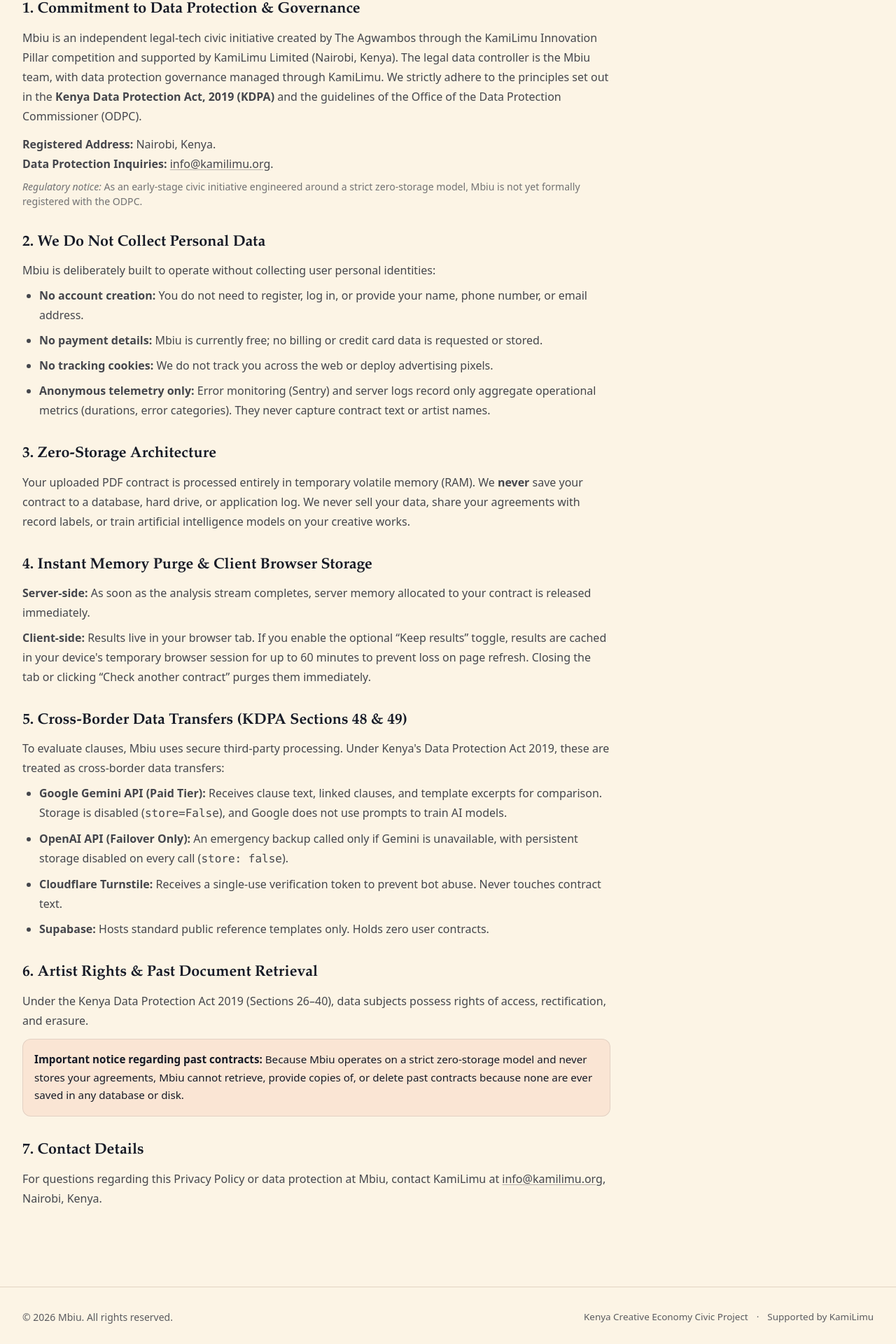
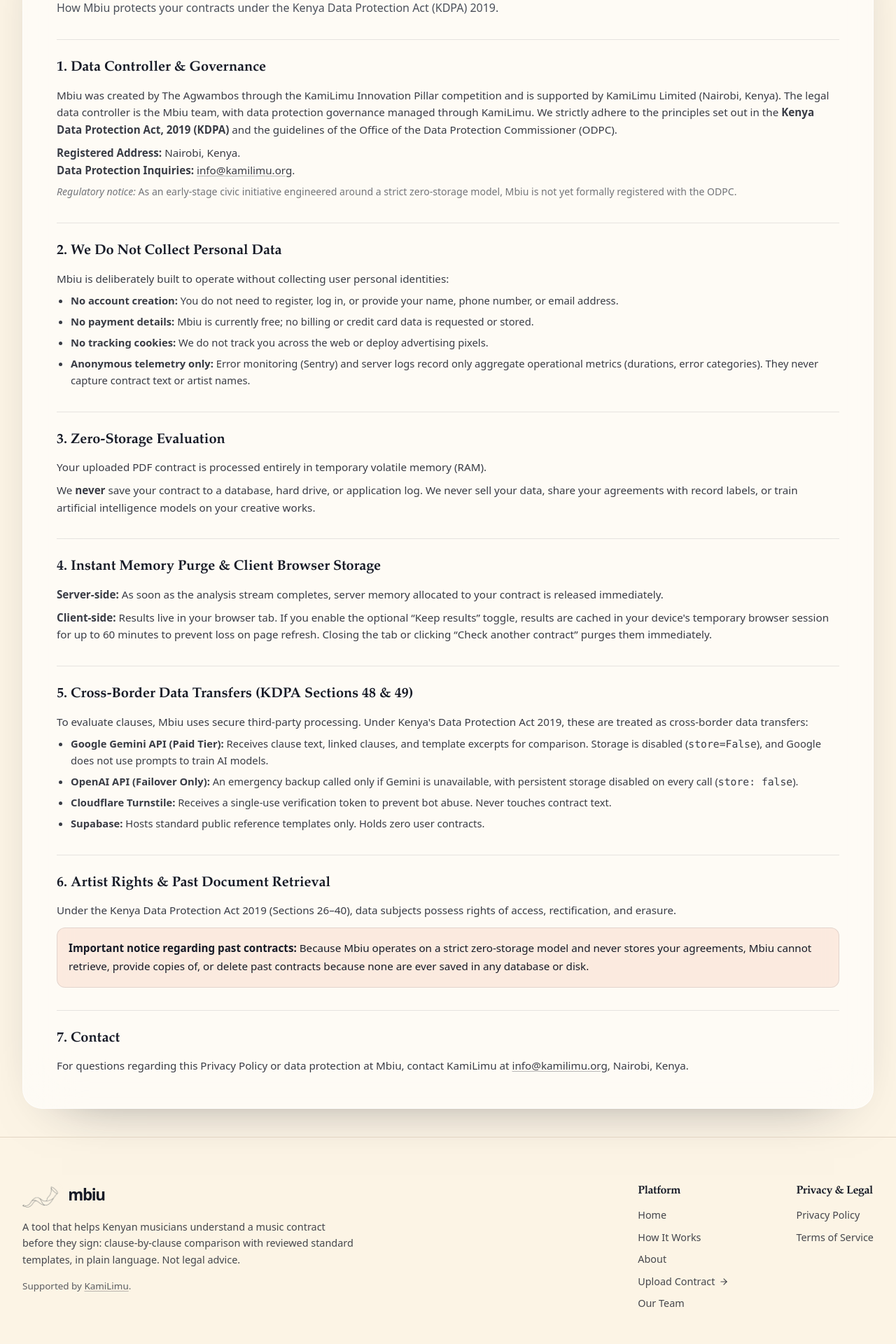
Before and after one commit to mutuiris/mbiu, a Next.js app in the folder frontend/: page /privacy in a window 1280 px wide. Shown: the part 317-2237 px from the top of the page at 70% size. Built offline with nearby package versions, Linux system fonts and the light colour scheme.

Commit message:
style(privacy): remove section heading icons from privacy page

```diff
--- a/frontend/src/app/privacy/page.tsx
+++ b/frontend/src/app/privacy/page.tsx
@@ -1,6 +1,9 @@
 import React from "react";
 import type { Metadata } from "next";
+import Link from "next/link";
 import { Navbar } from "@/components/Navbar";
+import { Footer } from "@/components/Footer";
+import { ArrowLeft } from "lucide-react";
 
 export const metadata: Metadata = {
   title: "Privacy Policy — Mbiu",
@@ -10,38 +13,47 @@ export const metadata: Metadata = {
 
 export default function PrivacyPage() {
   return (
-    <div className="relative flex min-h-screen flex-col overflow-x-clip bg-mbiu-cream font-sans text-mbiu-ink transition-colors dark:bg-mbiu-bg-dark dark:text-[#F4EFE6]">
+    <div className="relative min-h-screen overflow-x-clip bg-mbiu-cream font-sans text-mbiu-ink transition-colors dark:bg-mbiu-bg-dark dark:text-[#F4EFE6]">
       <Navbar basePath="/" />
 
-      <main className="flex-1 px-4 py-8 sm:px-8 sm:py-12">
-        <div className="mx-auto w-full max-w-[1280px]">
-          {/* Page Header */}
-          <div className="mb-10 text-left">
-            <h1 className="font-serif text-[2.2rem] font-bold tracking-tight text-mbiu-ink dark:text-[#F6F2E9] sm:text-[2.8rem]">
+      <main className="mx-auto w-full max-w-[1280px] px-4 py-6 sm:px-8 sm:py-10">
+        {/* Back Arrow at Top */}
+        <div className="mb-6">
+          <Link
+            href="/"
+            className="group inline-flex items-center gap-2 text-[0.92rem] font-medium text-mbiu-ink/75 transition-colors hover:text-mbiu-indigo dark:text-[#B9C1C5] dark:hover:text-white"
+            aria-label="Back to home"
+          >
+            <ArrowLeft className="h-4 w-4 transition-transform group-hover:-translate-x-1" />
+            <span>Back to Home</span>
+          </Link>
+        </div>
+
+        {/* Full-width Card Body spanning from left edge to right edge */}
+        <div className="w-full rounded-[28px] border border-white/70 bg-white/60 p-6 shadow-[0_30px_80px_-56px_rgba(22,26,38,0.6)] backdrop-blur-2xl dark:border-white/10 dark:bg-white/[0.06] sm:p-10 md:p-12">
+          <h1 className="font-serif text-[2.2rem] font-semibold tracking-[-0.03em] text-mbiu-ink dark:text-[#F6F2E9] sm:text-[2.8rem]">
             Privacy Policy
           </h1>
-            <p className="mt-2 max-w-[760px] text-[1.02rem] leading-relaxed text-mbiu-ink/75 dark:text-[#B9C1C5]">
-              How Mbiu protects your contracts and creative works under the Kenya Data Protection Act
-              (KDPA) 2019.
+
+          <p className="mt-3 text-[1rem] leading-relaxed text-mbiu-ink-muted dark:text-[#c2c9cd]">
+            How Mbiu protects your contracts under the Kenya Data Protection Act (KDPA) 2019.
           </p>
-          </div>
 
-          {/* Content Column - Max Width 840px, Left-aligned */}
-          <div className="mb-16 max-w-[840px] text-left">
-            <div className="flex flex-col gap-8">
-              <div>
-                <h2 className="mb-2.5 font-serif text-[1.35rem] font-bold text-mbiu-ink dark:text-[#F6F2E9]">
-                  1. Commitment to Data Protection &amp; Governance
+          <div className="mt-8 space-y-8 text-[0.95rem] leading-relaxed text-mbiu-ink/85 dark:text-[#d2d9de]">
+            {/* Section 1 */}
+            <section className="border-t border-mbiu-ink/10 pt-6 dark:border-white/10">
+              <h2 className="font-serif text-[1.25rem] font-semibold text-mbiu-ink dark:text-[#F6F2E9]">
+                1. Data Controller &amp; Governance
               </h2>
-                <p className="text-[1rem] leading-[1.75] text-mbiu-ink/80 dark:text-[#d2d9de]">
-                  Mbiu is an independent legal-tech civic initiative created by The Agwambos through the
-                  KamiLimu Innovation Pillar competition and supported by KamiLimu Limited (Nairobi,
-                  Kenya). The legal data controller is the Mbiu team, with data protection governance
-                  managed through KamiLimu. We strictly adhere to the principles set out in the{" "}
+              <p className="mt-2.5">
+                Mbiu was created by The Agwambos through the KamiLimu Innovation Pillar competition and
+                is supported by KamiLimu Limited (Nairobi, Kenya). The legal data controller is the
+                Mbiu team, with data protection governance managed through KamiLimu. We strictly adhere
+                to the principles set out in the{" "}
                 <strong>Kenya Data Protection Act, 2019 (KDPA)</strong> and the guidelines of the
                 Office of the Data Protection Commissioner (ODPC).
               </p>
-                <p className="mt-3 text-[1rem] leading-[1.75] text-mbiu-ink/80 dark:text-[#d2d9de]">
+              <p className="mt-2">
                 <strong>Registered Address:</strong> Nairobi, Kenya.
                 <br />
                 <strong>Data Protection Inquiries:</strong>{" "}
@@ -54,81 +66,86 @@ export default function PrivacyPage() {
                 .
               </p>
               <p className="mt-2 text-[0.88rem] text-mbiu-ink/60 dark:text-[#9aa5aa]">
-                  <em>Regulatory notice:</em> As an early-stage civic initiative engineered around a
-                  strict zero-storage model, Mbiu is not yet formally registered with the ODPC.
+                <em>Regulatory notice:</em> As an early-stage civic initiative engineered around a strict
+                zero-storage model, Mbiu is not yet formally registered with the ODPC.
               </p>
-              </div>
+            </section>
 
-              <div>
-                <h2 className="mb-2.5 font-serif text-[1.35rem] font-bold text-mbiu-ink dark:text-[#F6F2E9]">
+            {/* Section 2 */}
+            <section className="border-t border-mbiu-ink/10 pt-6 dark:border-white/10">
+              <h2 className="font-serif text-[1.25rem] font-semibold text-mbiu-ink dark:text-[#F6F2E9]">
                 2. We Do Not Collect Personal Data
               </h2>
-                <p className="text-[1rem] leading-[1.75] text-mbiu-ink/80 dark:text-[#d2d9de]">
+              <p className="mt-2.5">
                 Mbiu is deliberately built to operate without collecting user personal identities:
               </p>
-                <ul className="mt-2 flex flex-col gap-2 pl-6 list-disc text-[1rem] leading-[1.75] text-mbiu-ink/80 dark:text-[#d2d9de]">
+              <ul className="mt-2 list-disc space-y-1.5 pl-5 text-[0.92rem]">
                 <li>
-                    <strong>No account creation:</strong> You do not need to register, log in, or
-                    provide your name, phone number, or email address.
+                  <strong>No account creation:</strong> You do not need to register, log in, or provide
+                  your name, phone number, or email address.
                 </li>
                 <li>
-                    <strong>No payment details:</strong> Mbiu is currently free; no billing or credit
-                    card data is requested or stored.
+                  <strong>No payment details:</strong> Mbiu is currently free; no billing or credit card
+                  data is requested or stored.
                 </li>
                 <li>
                   <strong>No tracking cookies:</strong> We do not track you across the web or deploy
                   advertising pixels.
                 </li>
                 <li>
-                    <strong>Anonymous telemetry only:</strong> Error monitoring (Sentry) and server
-                    logs record only aggregate operational metrics (durations, error categories). They
-                    never capture contract text or artist names.
+                  <strong>Anonymous telemetry only:</strong> Error monitoring (Sentry) and server logs
+                  record only aggregate operational metrics (durations, error categories). They never
+                  capture contract text or artist names.
                 </li>
               </ul>
-              </div>
+            </section>
 
-              <div>
-                <h2 className="mb-2.5 font-serif text-[1.35rem] font-bold text-mbiu-ink dark:text-[#F6F2E9]">
-                  3. Zero-Storage Architecture
+            {/* Section 3 */}
+            <section className="border-t border-mbiu-ink/10 pt-6 dark:border-white/10">
+              <h2 className="font-serif text-[1.25rem] font-semibold text-mbiu-ink dark:text-[#F6F2E9]">
+                3. Zero-Storage Evaluation
               </h2>
-                <p className="text-[1rem] leading-[1.75] text-mbiu-ink/80 dark:text-[#d2d9de]">
+              <p className="mt-2.5">
                 Your uploaded PDF contract is processed entirely in temporary volatile memory (RAM).
-                  We <strong>never</strong> save your contract to a database, hard drive, or
-                  application log. We never sell your data, share your agreements with record labels, or
-                  train artificial intelligence models on your creative works.
               </p>
-              </div>
+              <p className="mt-2">
+                We <strong>never</strong> save your contract to a database, hard drive, or application
+                log. We never sell your data, share your agreements with record labels, or train
+                artificial intelligence models on your creative works.
+              </p>
+            </section>
 
-              <div>
-                <h2 className="mb-2.5 font-serif text-[1.35rem] font-bold text-mbiu-ink dark:text-[#F6F2E9]">
+            {/* Section 4 */}
+            <section className="border-t border-mbiu-ink/10 pt-6 dark:border-white/10">
+              <h2 className="font-serif text-[1.25rem] font-semibold text-mbiu-ink dark:text-[#F6F2E9]">
                 4. Instant Memory Purge &amp; Client Browser Storage
               </h2>
-                <p className="text-[1rem] leading-[1.75] text-mbiu-ink/80 dark:text-[#d2d9de]">
-                  <strong>Server-side:</strong> As soon as the analysis stream completes, server
-                  memory allocated to your contract is released immediately.
+              <p className="mt-2.5">
+                <strong>Server-side:</strong> As soon as the analysis stream completes, server memory
+                allocated to your contract is released immediately.
               </p>
-                <p className="mt-2 text-[1rem] leading-[1.75] text-mbiu-ink/80 dark:text-[#d2d9de]">
+              <p className="mt-2">
                 <strong>Client-side:</strong> Results live in your browser tab. If you enable the
                 optional &ldquo;Keep results&rdquo; toggle, results are cached in your device&apos;s
-                  temporary browser session for up to 60 minutes to prevent loss on page refresh.
-                  Closing the tab or clicking &ldquo;Check another contract&rdquo; purges them
-                  immediately.
+                temporary browser session for up to 60 minutes to prevent loss on page refresh. Closing
+                the tab or clicking &ldquo;Check another contract&rdquo; purges them immediately.
               </p>
-              </div>
+            </section>
 
-              <div>
-                <h2 className="mb-2.5 font-serif text-[1.35rem] font-bold text-mbiu-ink dark:text-[#F6F2E9]">
+            {/* Section 5 */}
+            <section className="border-t border-mbiu-ink/10 pt-6 dark:border-white/10">
+              <h2 className="font-serif text-[1.25rem] font-semibold text-mbiu-ink dark:text-[#F6F2E9]">
                 5. Cross-Border Data Transfers (KDPA Sections 48 &amp; 49)
               </h2>
-                <p className="text-[1rem] leading-[1.75] text-mbiu-ink/80 dark:text-[#d2d9de]">
-                  To evaluate clauses, Mbiu uses secure third-party processing. Under Kenya&apos;s
-                  Data Protection Act 2019, these are treated as cross-border data transfers:
+              <p className="mt-2.5">
+                To evaluate clauses, Mbiu uses secure third-party processing. Under Kenya&apos;s Data
+                Protection Act 2019, these are treated as cross-border data transfers:
               </p>
-                <ul className="mt-2 flex flex-col gap-2 pl-6 list-disc text-[1rem] leading-[1.75] text-mbiu-ink/80 dark:text-[#d2d9de]">
+              <ul className="mt-2 list-disc space-y-1.5 pl-5 text-[0.92rem]">
                 <li>
-                    <strong>Google Gemini API (Paid Tier):</strong> Receives clause text, linked
-                    clauses, and template excerpts for comparison. Storage is disabled (
-                    <code>store=False</code>), and Google does not use prompts to train AI models.
+                  <strong>Google Gemini API (Paid Tier):</strong> Receives clause text, linked clauses,
+                  and template excerpts for comparison. Storage is disabled (<code>store=False</code>),
+                  and Google does not use prompts to train AI models.
                 </li>
                 <li>
                   <strong>OpenAI API (Failover Only):</strong> An emergency backup called only if
@@ -140,19 +157,20 @@ export default function PrivacyPage() {
                   prevent bot abuse. Never touches contract text.
                 </li>
                 <li>
-                    <strong>Supabase:</strong> Hosts standard public reference templates only. Holds
-                    zero user contracts.
+                  <strong>Supabase:</strong> Hosts standard public reference templates only. Holds zero
+                  user contracts.
                 </li>
               </ul>
-              </div>
+            </section>
 
-              <div>
-                <h2 className="mb-2.5 font-serif text-[1.35rem] font-bold text-mbiu-ink dark:text-[#F6F2E9]">
+            {/* Section 6 */}
+            <section className="border-t border-mbiu-ink/10 pt-6 dark:border-white/10">
+              <h2 className="font-serif text-[1.25rem] font-semibold text-mbiu-ink dark:text-[#F6F2E9]">
                 6. Artist Rights &amp; Past Document Retrieval
               </h2>
-                <p className="text-[1rem] leading-[1.75] text-mbiu-ink/80 dark:text-[#d2d9de]">
-                  Under the Kenya Data Protection Act 2019 (Sections 26–40), data subjects possess
-                  rights of access, rectification, and erasure.
+              <p className="mt-2.5">
+                Under the Kenya Data Protection Act 2019 (Sections 26–40), data subjects possess rights
+                of access, rectification, and erasure.
               </p>
               <p className="mt-3 rounded-xl border border-mbiu-ink/10 bg-mbiu-peach/30 p-4 text-[0.95rem] leading-[1.7] text-mbiu-ink dark:border-white/10 dark:bg-white/[0.04] dark:text-[#F6F2E9]">
                 <strong>Important notice regarding past contracts:</strong> Because Mbiu operates on a
@@ -160,13 +178,14 @@ export default function PrivacyPage() {
                 provide copies of, or delete past contracts because none are ever saved in any database
                 or disk.
               </p>
-              </div>
+            </section>
 
-              <div>
-                <h2 className="mb-2.5 font-serif text-[1.35rem] font-bold text-mbiu-ink dark:text-[#F6F2E9]">
-                  7. Contact Details
+            {/* Section 7 */}
+            <section className="border-t border-mbiu-ink/10 pt-6 dark:border-white/10">
+              <h2 className="font-serif text-[1.25rem] font-semibold text-mbiu-ink dark:text-[#F6F2E9]">
+                7. Contact
               </h2>
-                <p className="text-[1rem] leading-[1.75] text-mbiu-ink/80 dark:text-[#d2d9de]">
+              <p className="mt-2.5">
                 For questions regarding this Privacy Policy or data protection at Mbiu, contact
                 KamiLimu at{" "}
                 <a
@@ -177,22 +196,12 @@ export default function PrivacyPage() {
                 </a>
                 , Nairobi, Kenya.
               </p>
-              </div>
-            </div>
+            </section>
           </div>
         </div>
       </main>
 
-      <footer className="border-t border-[#e2d5c3] bg-transparent py-8 text-[0.875rem] text-mbiu-ink/70 transition-colors dark:border-white/10 dark:text-[#88949b]">
-        <div className="mx-auto flex max-w-[1280px] flex-col items-center justify-between gap-3 px-4 sm:flex-row sm:px-8">
-          <div>© 2026 Mbiu. All rights reserved.</div>
-          <div className="flex items-center gap-3 text-[0.84rem]">
-            <span>Kenya Creative Economy Civic Project</span>
-            <span>·</span>
-            <span>Supported by KamiLimu</span>
-          </div>
-        </div>
-      </footer>
+      <Footer basePath="/" />
     </div>
   );
 }
--- /dev/null
+++ b/frontend/src/components/Footer.tsx
@@ -0,0 +1,143 @@
+import React from "react";
+import Image from "next/image";
+import Link from "next/link";
+import { ArrowRight } from "lucide-react";
+
+export interface FooterProps {
+  basePath?: string;
+  className?: string;
+}
+
+export function Footer({ className = "" }: FooterProps) {
+  return (
+    <footer
+      className={`app-footer relative z-10 w-full border-t border-[#e2d5c3] bg-transparent text-mbiu-ink transition-colors dark:border-white/10 dark:text-[#E7E0D4] ${className}`}
+    >
+      <div className="mx-auto max-w-[1280px] px-4 py-12 sm:px-8 sm:py-16">
+        <div className="grid grid-cols-1 gap-10 lg:grid-cols-12 lg:gap-12">
+          {/* Brand & Overview Column */}
+          <div className="flex flex-col gap-4 lg:col-span-5">
+            <Link
+              href="/"
+              className="flex items-center gap-1 sm:gap-1.5 transition hover:opacity-90"
+              aria-label="Mbiu home"
+            >
+              <Image
+                src="/brand/mbiu-horn.png"
+                alt=""
+                width={972}
+                height={590}
+                className="h-8 w-auto dark:invert object-contain sm:h-9"
+              />
+              <span className="text-[1.25rem] font-extrabold tracking-[-0.06em] leading-none text-mbiu-ink sm:text-[1.4rem] dark:text-[#F6F2E9]">
+                mbiu
+              </span>
+            </Link>
+
+            <p className="text-[0.9rem] leading-relaxed text-mbiu-ink/80 dark:text-[#B9C1C5]">
+              A tool that helps Kenyan musicians understand a music contract before they sign:
+              clause-by-clause comparison with reviewed standard templates, in plain language. Not
+              legal advice.
+            </p>
+
+            <p className="text-[0.84rem] leading-relaxed text-mbiu-ink/70 dark:text-[#9aa5aa]">
+              Supported by{" "}
+              <a
+                href="https://www.kamilimu.org/"
+                target="_blank"
+                rel="noopener noreferrer"
+                className="font-medium underline decoration-mbiu-ink/30 underline-offset-2 hover:text-mbiu-indigo hover:decoration-mbiu-indigo dark:text-[#F6F2E9] dark:decoration-white/30 dark:hover:text-white"
+              >
+                KamiLimu
+              </a>
+              .
+            </p>
+          </div>
+
+          {/* Navigation Link Columns */}
+          <div className="flex justify-between gap-10 sm:justify-end sm:gap-16 lg:col-span-7 lg:ml-auto lg:gap-24">
+            {/* Platform Column */}
+            <div className="flex flex-col gap-3">
+              <h4 className="font-serif text-[1rem] font-bold tracking-tight text-mbiu-ink dark:text-[#F6F2E9]">
+                Platform
+              </h4>
+              <ul className="flex flex-col gap-2.5 text-[0.9rem] text-mbiu-ink/80 dark:text-[#B9C1C5]">
+                <li>
+                  <Link
+                    href="/"
+                    className="transition-colors hover:text-mbiu-indigo dark:hover:text-white"
+                  >
+                    Home
+                  </Link>
+                </li>
+                <li>
+                  <Link
+                    href="/#how-it-works"
+                    className="transition-colors hover:text-mbiu-indigo dark:hover:text-white"
+                  >
+                    How It Works
+                  </Link>
+                </li>
+                <li>
+                  <Link
+                    href="/#about"
+                    className="transition-colors hover:text-mbiu-indigo dark:hover:text-white"
+                  >
+                    About
+                  </Link>
+                </li>
+                <li>
+                  <Link
+                    href="/#upload"
+                    className="group inline-flex items-center gap-1.5 transition-colors hover:text-mbiu-indigo dark:hover:text-white"
+                  >
+                    <span>Upload Contract</span>
+                    <ArrowRight className="h-3.5 w-3.5 transition-transform group-hover:translate-x-0.5" />
+                  </Link>
+                </li>
+                <li>
+                  <Link
+                    href="/team"
+                    className="transition-colors hover:text-mbiu-indigo dark:hover:text-white"
+                  >
+                    Our Team
+                  </Link>
+                </li>
+              </ul>
+            </div>
+
+            {/* Privacy & Legal Column */}
+            <div className="flex flex-col gap-3">
+              <h4 className="font-serif text-[1rem] font-bold tracking-tight text-mbiu-ink dark:text-[#F6F2E9]">
+                Privacy &amp; Legal
+              </h4>
+              <ul className="flex flex-col gap-2.5 text-[0.9rem] text-mbiu-ink/80 dark:text-[#B9C1C5]">
+                <li>
+                  <Link
+                    href="/privacy"
+                    className="transition-colors hover:text-mbiu-indigo dark:hover:text-white"
+                  >
+                    Privacy Policy
+                  </Link>
+                </li>
+                <li>
+                  <Link
+                    href="/terms"
+                    className="transition-colors hover:text-mbiu-indigo dark:hover:text-white"
+                  >
+                    Terms of Service
+                  </Link>
+                </li>
+              </ul>
+            </div>
+          </div>
+        </div>
+
+        {/* Bottom Bar */}
+        <div className="mt-12 flex items-center justify-center border-t border-[#e2d5c3] pt-6 text-[0.84rem] text-mbiu-ink/60 dark:border-white/10 dark:text-[#88949b]">
+          <p className="text-center">© 2026 Mbiu. All rights reserved.</p>
+        </div>
+      </div>
+    </footer>
+  );
+}
```
Also changed, not shown: 1 other file (tests, documents, lock files or other folders). Lines whose indentation alone changed are shown as unchanged.
